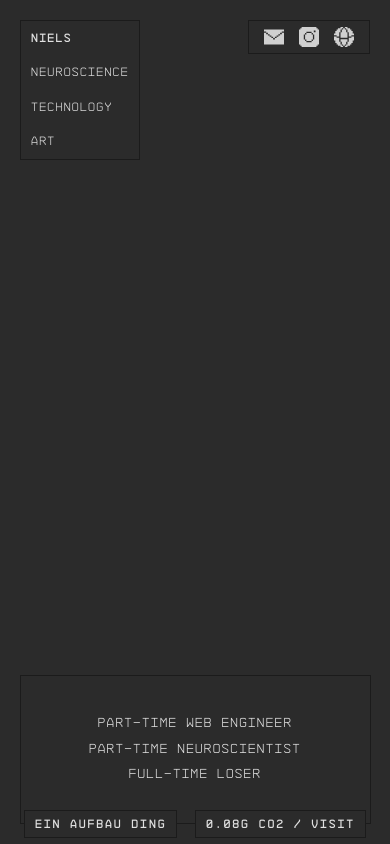
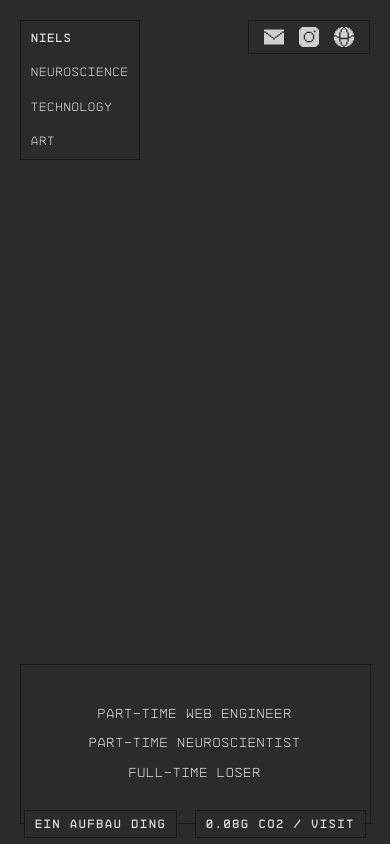
Before and after one commit to aufbau-io/NIELS, a SvelteKit app: page / in a window 390 px wide. Built offline with nearby package versions, Linux system fonts and the light colour scheme; no server answers.

Commit message:
slightly higher mobile line height

```diff
--- a/src/routes/app.css
+++ b/src/routes/app.css
@@ -141,8 +141,6 @@ button:focus:not(:focus-visible) {
 	p,
 	a {
 		font-weight: 400;
-
-		line-height: 120%;
 		text-transform: none;
 		letter-spacing: 0.1em;
 		font-size: 13px;
```
